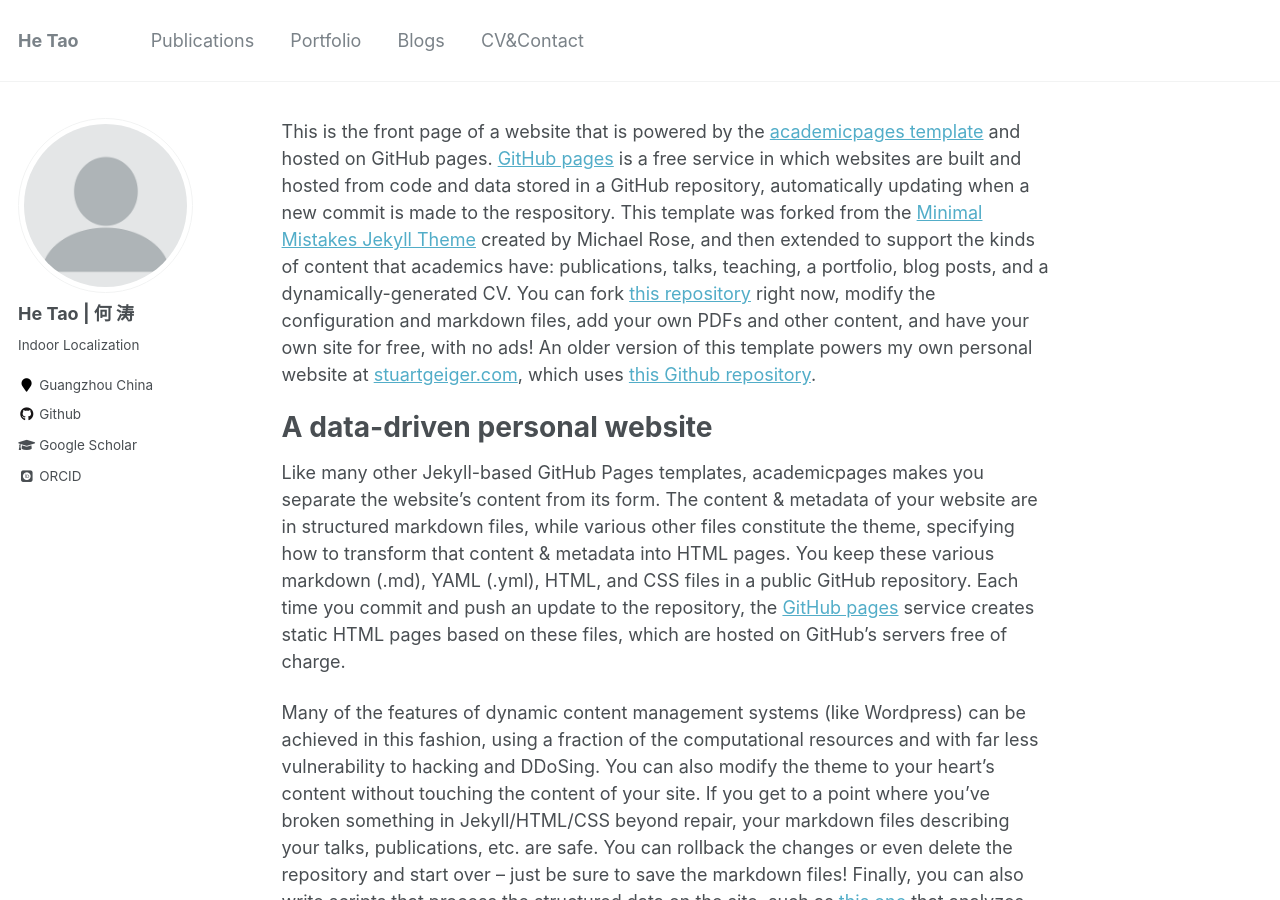
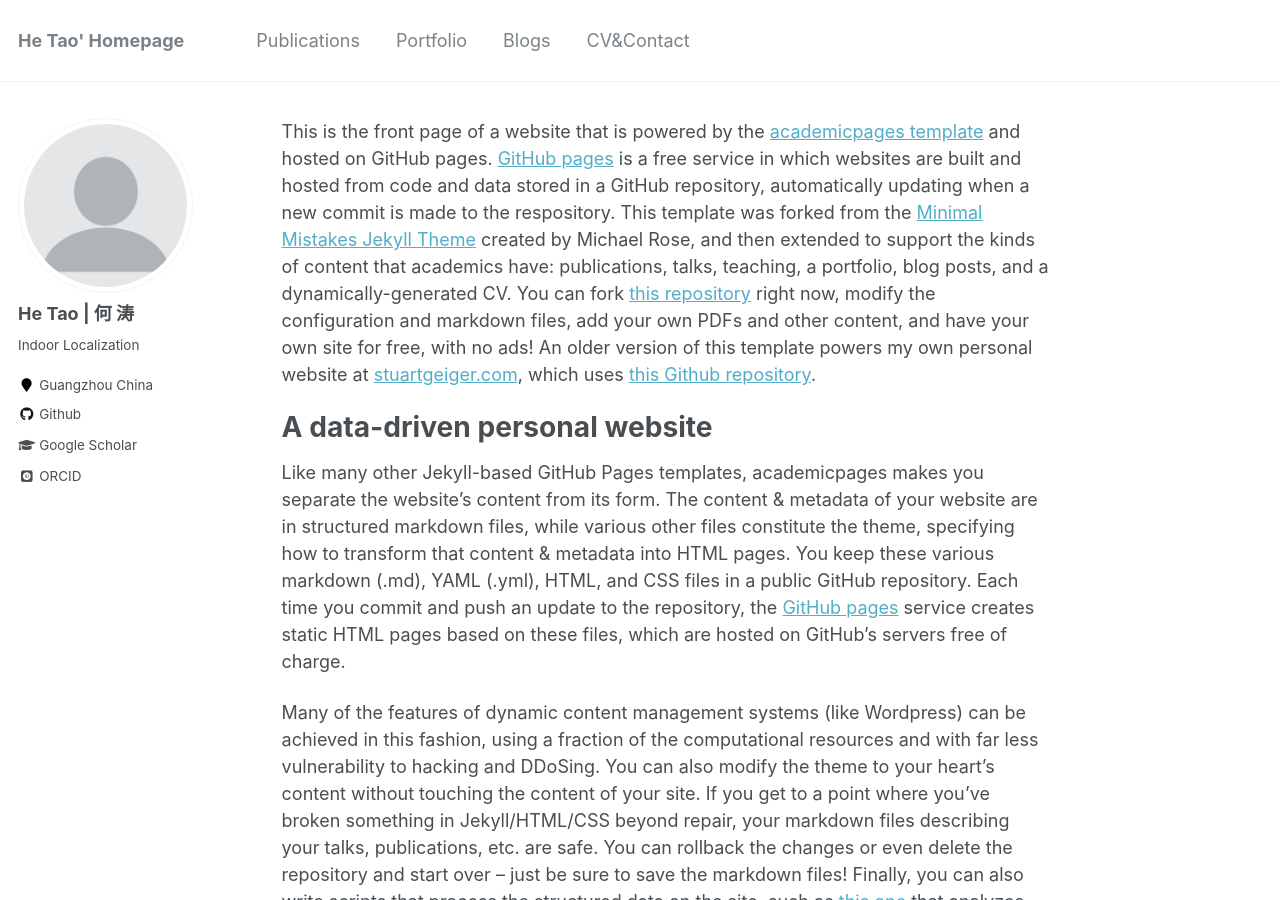
Before and after one commit to onewalnut/onewalnut.github.io, a Jekyll site: the page built from _pages/about.md, in a window 1280 px wide and 900 px high. Built offline with Jekyll 4.4.1, drawn with Linux system fonts in a browser that asks for light colours; some web fonts are replaced.

Commit message:
Update _config.yml

```diff
--- a/_config.yml
+++ b/_config.yml
@@ -7,7 +7,7 @@
 
 # Site Settings
 locale                   : "en-US"
-title                    : "He Tao"
+title                    : "He Tao' Homepage"
 title_separator          : "-"
 name                     : &name "He Tao"
 description              : &description "personal description"
```
